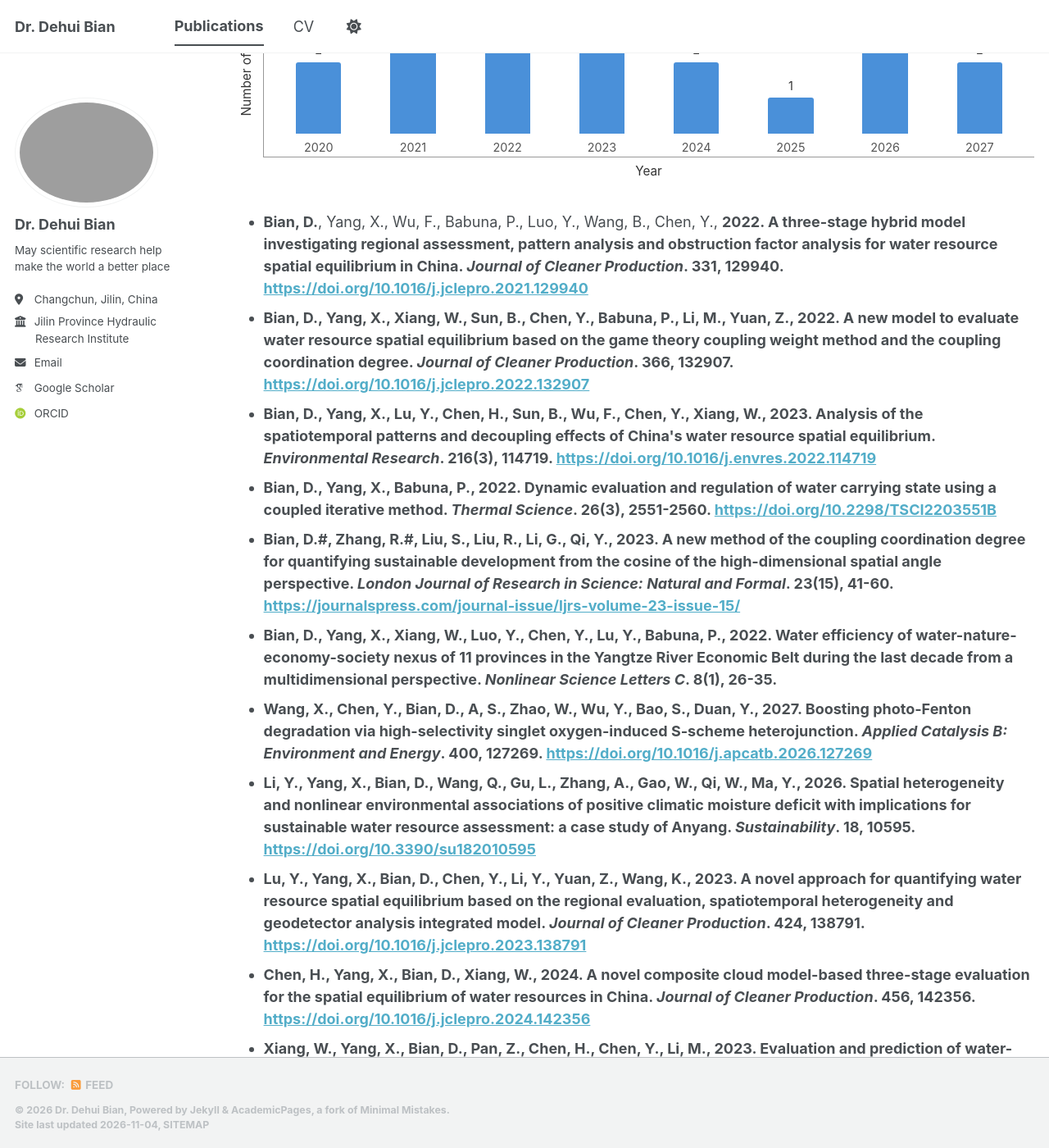
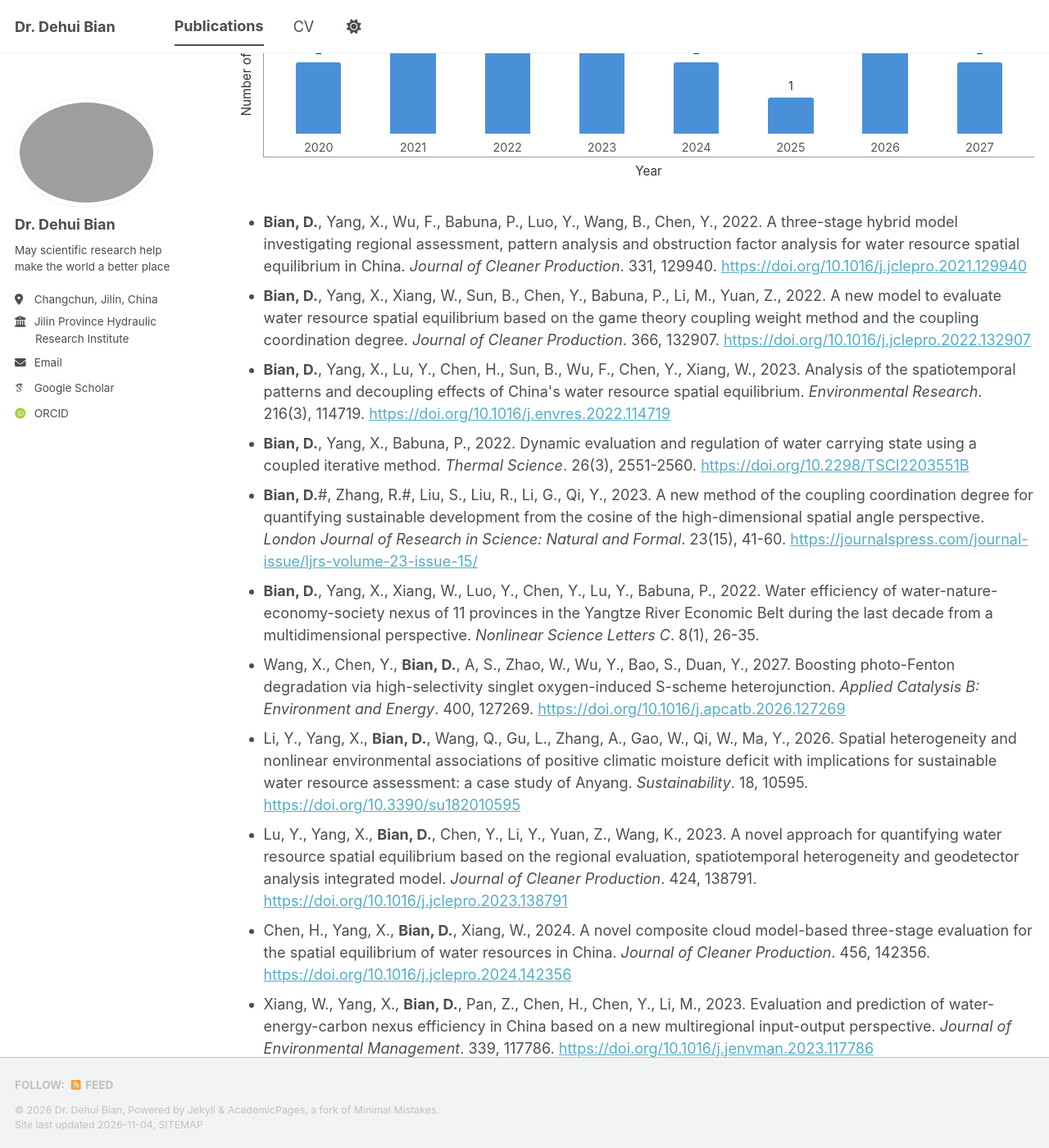
Before and after one commit to DehuiBian/dehuibian.github.io, a Jekyll site: the page built from _pages/publications.html, in a window 1280 px wide and 1400 px high, scrolled down 355 px. Shown: the whole window at 82% size. Built offline with Jekyll 4.4.1, drawn with Linux system fonts in a browser that asks for light colours; some web fonts are replaced; a script bundle is joined from its source files by our own code; library files that are not in the unit come from our copies; some of the changed text lies outside the part shown.

Commit message:
publications.html

```diff
--- a/_pages/publications.html
+++ b/_pages/publications.html
@@ -95,28 +95,28 @@ author_profile: true
 </div>
 
 <ul>
-  <li><strong>Bian, D.</strong>, Yang, X., Wu, F., Babuna, P., Luo, Y., Wang, B., Chen, Y., <strong>2022<strong>. A three-stage hybrid model investigating regional assessment, pattern analysis and obstruction factor analysis for water resource spatial equilibrium in China. <em>Journal of Cleaner Production</em>. 331, 129940. <a href="https://doi.org/10.1016/j.jclepro.2021.129940">https://doi.org/10.1016/j.jclepro.2021.129940</a></li>
-  <li><strong>Bian, D.</strong>, Yang, X., Xiang, W., Sun, B., Chen, Y., Babuna, P., Li, M., Yuan, Z., <strong>2022<strong>. A new model to evaluate water resource spatial equilibrium based on the game theory coupling weight method and the coupling coordination degree. <em>Journal of Cleaner Production</em>. 366, 132907. <a href="https://doi.org/10.1016/j.jclepro.2022.132907">https://doi.org/10.1016/j.jclepro.2022.132907</a></li>
-  <li><strong>Bian, D.</strong>, Yang, X., Lu, Y., Chen, H., Sun, B., Wu, F., Chen, Y., Xiang, W., <strong>2023<strong>. Analysis of the spatiotemporal patterns and decoupling effects of China's water resource spatial equilibrium. <em>Environmental Research</em>. 216(3), 114719. <a href="https://doi.org/10.1016/j.envres.2022.114719">https://doi.org/10.1016/j.envres.2022.114719</a></li>
-  <li><strong>Bian, D.</strong>, Yang, X., Babuna, P., <strong>2022<strong>. Dynamic evaluation and regulation of water carrying state using a coupled iterative method. <em>Thermal Science</em>. 26(3), 2551-2560. <a href="https://doi.org/10.2298/TSCI2203551B">https://doi.org/10.2298/TSCI2203551B</a></li>
-  <li><strong>Bian, D.</strong>#, Zhang, R.#, Liu, S., Liu, R., Li, G., Qi, Y., <strong>2023<strong>. A new method of the coupling coordination degree for quantifying sustainable development from the cosine of the high-dimensional spatial angle perspective. <em>London Journal of Research in Science: Natural and Formal</em>. 23(15), 41-60. <a href="https://journalspress.com/journal-issue/ljrs-volume-23-issue-15/">https://journalspress.com/journal-issue/ljrs-volume-23-issue-15/</a></li>
-  <li><strong>Bian, D.</strong>, Yang, X., Xiang, W., Luo, Y., Chen, Y., Lu, Y., Babuna, P., <strong>2022<strong>. Water efficiency of water-nature-economy-society nexus of 11 provinces in the Yangtze River Economic Belt during the last decade from a multidimensional perspective. <em>Nonlinear Science Letters C</em>. 8(1), 26-35.</li>
-  <li>Wang, X., Chen, Y., <strong>Bian, D.</strong>, A, S., Zhao, W., Wu, Y., Bao, S., Duan, Y., <strong>2027<strong>. Boosting photo-Fenton degradation via high-selectivity singlet oxygen-induced S-scheme heterojunction. <em>Applied Catalysis B: Environment and Energy</em>. 400, 127269. <a href="https://doi.org/10.1016/j.apcatb.2026.127269">https://doi.org/10.1016/j.apcatb.2026.127269</a></li>
-  <li>Li, Y., Yang, X., <strong>Bian, D.</strong>, Wang, Q., Gu, L., Zhang, A., Gao, W., Qi, W., Ma, Y., <strong>2026<strong>. Spatial heterogeneity and nonlinear environmental associations of positive climatic moisture deficit with implications for sustainable water resource assessment: a case study of Anyang. <em>Sustainability</em>. 18, 10595. <a href="https://doi.org/10.3390/su182010595">https://doi.org/10.3390/su182010595</a></li>
-  <li>Lu, Y., Yang, X., <strong>Bian, D.</strong>, Chen, Y., Li, Y., Yuan, Z., Wang, K., <strong>2023<strong>. A novel approach for quantifying water resource spatial equilibrium based on the regional evaluation, spatiotemporal heterogeneity and geodetector analysis integrated model. <em>Journal of Cleaner Production</em>. 424, 138791. <a href="https://doi.org/10.1016/j.jclepro.2023.138791">https://doi.org/10.1016/j.jclepro.2023.138791</a></li>
-  <li>Chen, H., Yang, X., <strong>Bian, D.</strong>, Xiang, W., <strong>2024<strong>. A novel composite cloud model-based three-stage evaluation for the spatial equilibrium of water resources in China. <em>Journal of Cleaner Production</em>. 456, 142356. <a href="https://doi.org/10.1016/j.jclepro.2024.142356">https://doi.org/10.1016/j.jclepro.2024.142356</a></li>
-  <li>Xiang, W., Yang, X., <strong>Bian, D.</strong>, Pan, Z., Chen, H., Chen, Y., Li, M., <strong>2023<strong>. Evaluation and prediction of water-energy-carbon nexus efficiency in China based on a new multiregional input-output perspective. <em>Journal of Environmental Management</em>. 339, 117786. <a href="https://doi.org/10.1016/j.jenvman.2023.117786">https://doi.org/10.1016/j.jenvman.2023.117786</a></li>
-  <li>Li, Y., Yang, X., Xiang, W., <strong>Bian, D.</strong>, <strong>2026<strong>. Unraveling the Spatiotemporal Drivers of Sustainable Human Settlement Quality in China: Evidence from Explainable Machine Learning and Panel Econometrics. <em>Sustainability</em>. 18(14), 7106. <a href="https://doi.org/10.3390/su18147106">https://doi.org/10.3390/su18147106</a></li>
-  <li>Chen, Y., Yang, X., <strong>Bian, D.</strong>, Li, J., <strong>2023<strong>. Evaluation of water resource's carrying capacity based on three-element connection number a case study of Beijing-Tianjin-Hebei region. <em>Thermal Science</em>. 27(3), 2019-2027. <a href="https://doi.org/10.2298/TSCI2303019C">https://doi.org/10.2298/TSCI2303019C</a></li>
-  <li>Babuna, P., Yang, X., <strong>Bian, D.</strong>, <strong>2020<strong>. Water use inequality and efficiency assessments in the Yangtze River economic delta of China. <em>Water</em>. 12(6), 1709. <a href="https://doi.org/10.3390/w12061709">https://doi.org/10.3390/w12061709</a></li>
-  <li>孙波扬，李发鹏，边得会 (<strong>Bian, D.</strong>), <strong>2023<strong>. 三峡工程水生态空间管控指标体系构建. <em>人民长江</em>. 54(6), 47-53. <a href="https://doi.org/10.16232/j.cnki.1001-4179.2023.06.007">https://doi.org/10.16232/j.cnki.1001-4179.2023.06.007</a></li>
-  <li>Wu, F., Yang, X., Shen, Z., <strong>Bian, D.</strong>, Babuna, P., <strong>2021<strong>. Exploring sustainability and decoupling effects of natural capital utilization in China: evidence from a provincial three-dimensional ecological footprint. <em>Journal of Cleaner Production</em>. 295(2), 126486. <a href="https://doi.org/10.1016/j.jclepro.2021.126486">https://doi.org/10.1016/j.jclepro.2021.126486</a></li>
-  <li>Babuna, P., Yang, X., Tulcan, R.X.S., <strong>Bian, D.</strong>, Takase, M., Guba, B.Y., Han, C., Awudi, D.A., Li, M., <strong>2023<strong>. Modeling water inequality and water security: The role of water governance. <em>Journal of Environmental Management</em>. 326(2), 116815. <a href="https://doi.org/10.1016/j.jenvman.2022.116815">https://doi.org/10.1016/j.jenvman.2022.116815</a></li>
-  <li>Xiang, W., Yang, X., Babuna, P., <strong>Bian, D.</strong>, <strong>2021<strong>. Development, application and challenges of set pair analysis in environmental science from 1989 to 2020: a bibliometric review. <em>Sustainability</em>. 14, 153. <a href="https://doi.org/10.3390/su14010153">https://doi.org/10.3390/su14010153</a></li>
-  <li>Xiang, W., Yang, X., Yi, Z., Sun, B., <strong>Bian, D.</strong>, Li, M., Pan, Z., Jia, Y., <strong>2025<strong>. Identification, measurement and spatiotemporal evolution of drought and pluvial events in China based on a three-dimensional perspective. <em>Journal of Hydrology: Regional Studies</em>. 59, 102384. <a href="https://doi.org/10.1016/j.ejrh.2025.102384">https://doi.org/10.1016/j.ejrh.2025.102384</a></li>
-  <li>Babuna, P., Han, C., Li, M., Gyilbag, A., <strong>Bian, D.</strong>, Abra Awudi, D., Tulcan, R.X.S., Yang, S., Yang, X., <strong>2021<strong>. The effect of human settlement temperature and humidity on the growth rules of infected and recovered cases of COVID-19. <em>Environmental Research</em>. 197, 111106. <a href="https://doi.org/10.1016/j.envres.2021.111106">https://doi.org/10.1016/j.envres.2021.111106</a></li>
-  <li>Babuna, P., Yang, X., Gyilbag, A., Awudi, D.A., Ngmenbelle, D., <strong>Bian, D.</strong>, <strong>2020<strong>. The impact of Covid-19 on the insurance industry. <em>International Journal of Environmental Research and Public Health</em>. 17(16), 5766. <a href="https://doi.org/10.3390/ijerph17165766">https://doi.org/10.3390/ijerph17165766</a></li>
-  <li>Li, M., Yang, X., Di, C., Wang, K., Xiang, W., <strong>Bian, D.</strong>, Babuna, P., <strong>2024<strong>. A novel framework for integrative assessment of water balance health in China. <em>Journal of Cleaner Production</em>. 443, 141199. <a href="https://doi.org/10.1016/j.jclepro.2024.141199">https://doi.org/10.1016/j.jclepro.2024.141199</a></li>
-  <li>Jia, Y., Yang, X., Shen, Z., Xiang, W., Chen, H., Li, M., <strong>Bian, D.</strong>, Li, Y., Lu, Y., <strong>2026<strong>. A novel integrated model for quantifying agricultural water resource utilization efficiency under carbon neutrality: Regional assessment, spatiotemporal heterogeneity and influencing factors analysis. <em>Agricultural Water Management</em>. 331, 110429. <a href="https://doi.org/10.1016/j.agwat.2026.110429">https://doi.org/10.1016/j.agwat.2026.110429</a></li>
-  <li>Hu, Y., Chen, Y., Li, R., Wang, X., A, S., Wu, Y., <strong>Bian, D.</strong>, Bao, S., <strong>2027<strong>. S-scheme g-C3N4/Ce-MgAl-LDH heterojunction for tetracycline degradation: response surface methodology-guided optimization and mechanistic insights. <em>Journal of Molecular Structure</em>. 1381(Part 3), 147304. <a href="https://doi.org/10.1016/j.molstruc.2026.147304">https://doi.org/10.1016/j.molstruc.2026.147304</a></li>
+  <li><strong>Bian, D.</strong>, Yang, X., Wu, F., Babuna, P., Luo, Y., Wang, B., Chen, Y., 2022. A three-stage hybrid model investigating regional assessment, pattern analysis and obstruction factor analysis for water resource spatial equilibrium in China. <em>Journal of Cleaner Production</em>. 331, 129940. <a href="https://doi.org/10.1016/j.jclepro.2021.129940">https://doi.org/10.1016/j.jclepro.2021.129940</a></li>
+  <li><strong>Bian, D.</strong>, Yang, X., Xiang, W., Sun, B., Chen, Y., Babuna, P., Li, M., Yuan, Z., 2022. A new model to evaluate water resource spatial equilibrium based on the game theory coupling weight method and the coupling coordination degree. <em>Journal of Cleaner Production</em>. 366, 132907. <a href="https://doi.org/10.1016/j.jclepro.2022.132907">https://doi.org/10.1016/j.jclepro.2022.132907</a></li>
+  <li><strong>Bian, D.</strong>, Yang, X., Lu, Y., Chen, H., Sun, B., Wu, F., Chen, Y., Xiang, W., 2023. Analysis of the spatiotemporal patterns and decoupling effects of China's water resource spatial equilibrium. <em>Environmental Research</em>. 216(3), 114719. <a href="https://doi.org/10.1016/j.envres.2022.114719">https://doi.org/10.1016/j.envres.2022.114719</a></li>
+  <li><strong>Bian, D.</strong>, Yang, X., Babuna, P., 2022. Dynamic evaluation and regulation of water carrying state using a coupled iterative method. <em>Thermal Science</em>. 26(3), 2551-2560. <a href="https://doi.org/10.2298/TSCI2203551B">https://doi.org/10.2298/TSCI2203551B</a></li>
+  <li><strong>Bian, D.</strong>#, Zhang, R.#, Liu, S., Liu, R., Li, G., Qi, Y., 2023. A new method of the coupling coordination degree for quantifying sustainable development from the cosine of the high-dimensional spatial angle perspective. <em>London Journal of Research in Science: Natural and Formal</em>. 23(15), 41-60. <a href="https://journalspress.com/journal-issue/ljrs-volume-23-issue-15/">https://journalspress.com/journal-issue/ljrs-volume-23-issue-15/</a></li>
+  <li><strong>Bian, D.</strong>, Yang, X., Xiang, W., Luo, Y., Chen, Y., Lu, Y., Babuna, P., 2022. Water efficiency of water-nature-economy-society nexus of 11 provinces in the Yangtze River Economic Belt during the last decade from a multidimensional perspective. <em>Nonlinear Science Letters C</em>. 8(1), 26-35.</li>
+  <li>Wang, X., Chen, Y., <strong>Bian, D.</strong>, A, S., Zhao, W., Wu, Y., Bao, S., Duan, Y., 2027. Boosting photo-Fenton degradation via high-selectivity singlet oxygen-induced S-scheme heterojunction. <em>Applied Catalysis B: Environment and Energy</em>. 400, 127269. <a href="https://doi.org/10.1016/j.apcatb.2026.127269">https://doi.org/10.1016/j.apcatb.2026.127269</a></li>
+  <li>Li, Y., Yang, X., <strong>Bian, D.</strong>, Wang, Q., Gu, L., Zhang, A., Gao, W., Qi, W., Ma, Y., 2026. Spatial heterogeneity and nonlinear environmental associations of positive climatic moisture deficit with implications for sustainable water resource assessment: a case study of Anyang. <em>Sustainability</em>. 18, 10595. <a href="https://doi.org/10.3390/su182010595">https://doi.org/10.3390/su182010595</a></li>
+  <li>Lu, Y., Yang, X., <strong>Bian, D.</strong>, Chen, Y., Li, Y., Yuan, Z., Wang, K., 2023. A novel approach for quantifying water resource spatial equilibrium based on the regional evaluation, spatiotemporal heterogeneity and geodetector analysis integrated model. <em>Journal of Cleaner Production</em>. 424, 138791. <a href="https://doi.org/10.1016/j.jclepro.2023.138791">https://doi.org/10.1016/j.jclepro.2023.138791</a></li>
+  <li>Chen, H., Yang, X., <strong>Bian, D.</strong>, Xiang, W., 2024. A novel composite cloud model-based three-stage evaluation for the spatial equilibrium of water resources in China. <em>Journal of Cleaner Production</em>. 456, 142356. <a href="https://doi.org/10.1016/j.jclepro.2024.142356">https://doi.org/10.1016/j.jclepro.2024.142356</a></li>
+  <li>Xiang, W., Yang, X., <strong>Bian, D.</strong>, Pan, Z., Chen, H., Chen, Y., Li, M., 2023. Evaluation and prediction of water-energy-carbon nexus efficiency in China based on a new multiregional input-output perspective. <em>Journal of Environmental Management</em>. 339, 117786. <a href="https://doi.org/10.1016/j.jenvman.2023.117786">https://doi.org/10.1016/j.jenvman.2023.117786</a></li>
+  <li>Li, Y., Yang, X., Xiang, W., <strong>Bian, D.</strong>, 2026. Unraveling the Spatiotemporal Drivers of Sustainable Human Settlement Quality in China: Evidence from Explainable Machine Learning and Panel Econometrics. <em>Sustainability</em>. 18(14), 7106. <a href="https://doi.org/10.3390/su18147106">https://doi.org/10.3390/su18147106</a></li>
+  <li>Chen, Y., Yang, X., <strong>Bian, D.</strong>, Li, J., 2023. Evaluation of water resource's carrying capacity based on three-element connection number a case study of Beijing-Tianjin-Hebei region. <em>Thermal Science</em>. 27(3), 2019-2027. <a href="https://doi.org/10.2298/TSCI2303019C">https://doi.org/10.2298/TSCI2303019C</a></li>
+  <li>Babuna, P., Yang, X., <strong>Bian, D.</strong>, 2020. Water use inequality and efficiency assessments in the Yangtze River economic delta of China. <em>Water</em>. 12(6), 1709. <a href="https://doi.org/10.3390/w12061709">https://doi.org/10.3390/w12061709</a></li>
+  <li>孙波扬，李发鹏，边得会 (<strong>Bian, D.</strong>), 2023. 三峡工程水生态空间管控指标体系构建. <em>人民长江</em>. 54(6), 47-53. <a href="https://doi.org/10.16232/j.cnki.1001-4179.2023.06.007">https://doi.org/10.16232/j.cnki.1001-4179.2023.06.007</a></li>
+  <li>Wu, F., Yang, X., Shen, Z., <strong>Bian, D.</strong>, Babuna, P., 2021. Exploring sustainability and decoupling effects of natural capital utilization in China: evidence from a provincial three-dimensional ecological footprint. <em>Journal of Cleaner Production</em>. 295(2), 126486. <a href="https://doi.org/10.1016/j.jclepro.2021.126486">https://doi.org/10.1016/j.jclepro.2021.126486</a></li>
+  <li>Babuna, P., Yang, X., Tulcan, R.X.S., <strong>Bian, D.</strong>, Takase, M., Guba, B.Y., Han, C., Awudi, D.A., Li, M., 2023. Modeling water inequality and water security: The role of water governance. <em>Journal of Environmental Management</em>. 326(2), 116815. <a href="https://doi.org/10.1016/j.jenvman.2022.116815">https://doi.org/10.1016/j.jenvman.2022.116815</a></li>
+  <li>Xiang, W., Yang, X., Babuna, P., <strong>Bian, D.</strong>, 2021. Development, application and challenges of set pair analysis in environmental science from 1989 to 2020: a bibliometric review. <em>Sustainability</em>. 14, 153. <a href="https://doi.org/10.3390/su14010153">https://doi.org/10.3390/su14010153</a></li>
+  <li>Xiang, W., Yang, X., Yi, Z., Sun, B., <strong>Bian, D.</strong>, Li, M., Pan, Z., Jia, Y., 2025. Identification, measurement and spatiotemporal evolution of drought and pluvial events in China based on a three-dimensional perspective. <em>Journal of Hydrology: Regional Studies</em>. 59, 102384. <a href="https://doi.org/10.1016/j.ejrh.2025.102384">https://doi.org/10.1016/j.ejrh.2025.102384</a></li>
+  <li>Babuna, P., Han, C., Li, M., Gyilbag, A., <strong>Bian, D.</strong>, Abra Awudi, D., Tulcan, R.X.S., Yang, S., Yang, X., 2021. The effect of human settlement temperature and humidity on the growth rules of infected and recovered cases of COVID-19. <em>Environmental Research</em>. 197, 111106. <a href="https://doi.org/10.1016/j.envres.2021.111106">https://doi.org/10.1016/j.envres.2021.111106</a></li>
+  <li>Babuna, P., Yang, X., Gyilbag, A., Awudi, D.A., Ngmenbelle, D., <strong>Bian, D.</strong>, 2020. The impact of Covid-19 on the insurance industry. <em>International Journal of Environmental Research and Public Health</em>. 17(16), 5766. <a href="https://doi.org/10.3390/ijerph17165766">https://doi.org/10.3390/ijerph17165766</a></li>
+  <li>Li, M., Yang, X., Di, C., Wang, K., Xiang, W., <strong>Bian, D.</strong>, Babuna, P., 2024. A novel framework for integrative assessment of water balance health in China. <em>Journal of Cleaner Production</em>. 443, 141199. <a href="https://doi.org/10.1016/j.jclepro.2024.141199">https://doi.org/10.1016/j.jclepro.2024.141199</a></li>
+  <li>Jia, Y., Yang, X., Shen, Z., Xiang, W., Chen, H., Li, M., <strong>Bian, D.</strong>, Li, Y., Lu, Y., 2026. A novel integrated model for quantifying agricultural water resource utilization efficiency under carbon neutrality: Regional assessment, spatiotemporal heterogeneity and influencing factors analysis. <em>Agricultural Water Management</em>. 331, 110429. <a href="https://doi.org/10.1016/j.agwat.2026.110429">https://doi.org/10.1016/j.agwat.2026.110429</a></li>
+  <li>Hu, Y., Chen, Y., Li, R., Wang, X., A, S., Wu, Y., <strong>Bian, D.</strong>, Bao, S., 2027. S-scheme g-C3N4/Ce-MgAl-LDH heterojunction for tetracycline degradation: response surface methodology-guided optimization and mechanistic insights. <em>Journal of Molecular Structure</em>. 1381(Part 3), 147304. <a href="https://doi.org/10.1016/j.molstruc.2026.147304">https://doi.org/10.1016/j.molstruc.2026.147304</a></li>
 </ul>
```
